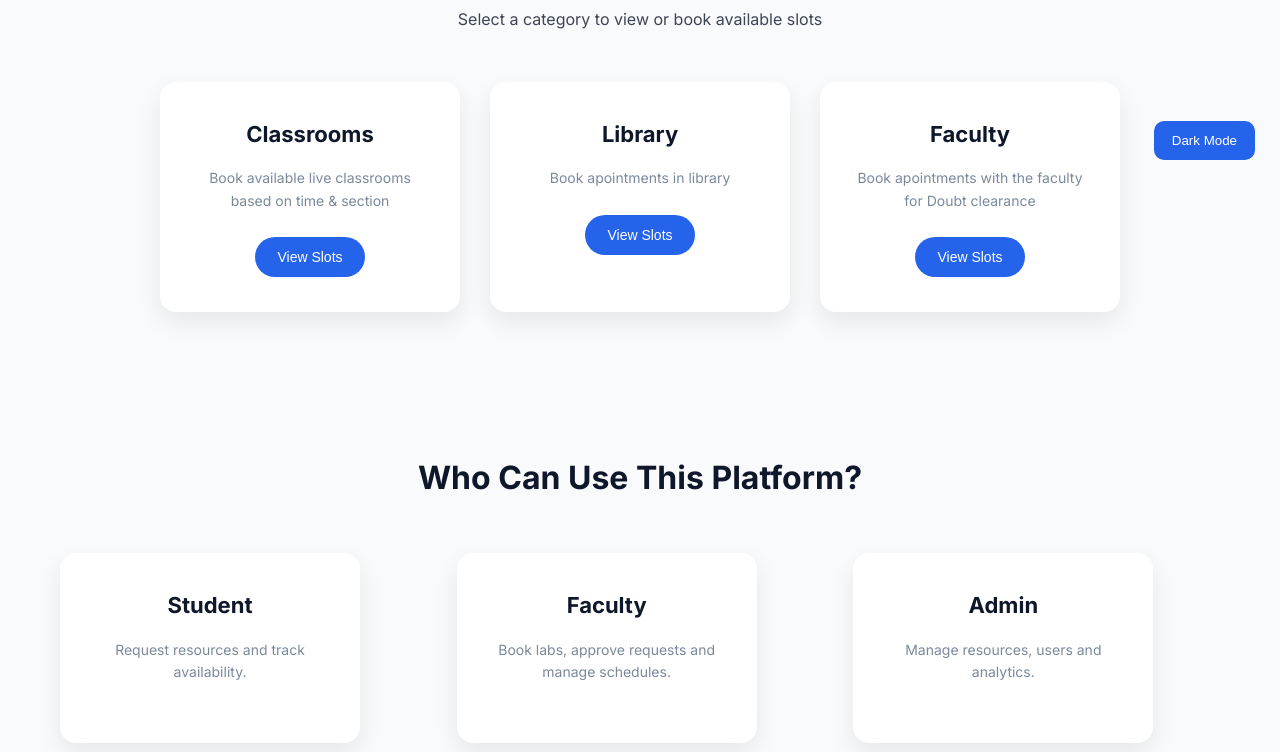
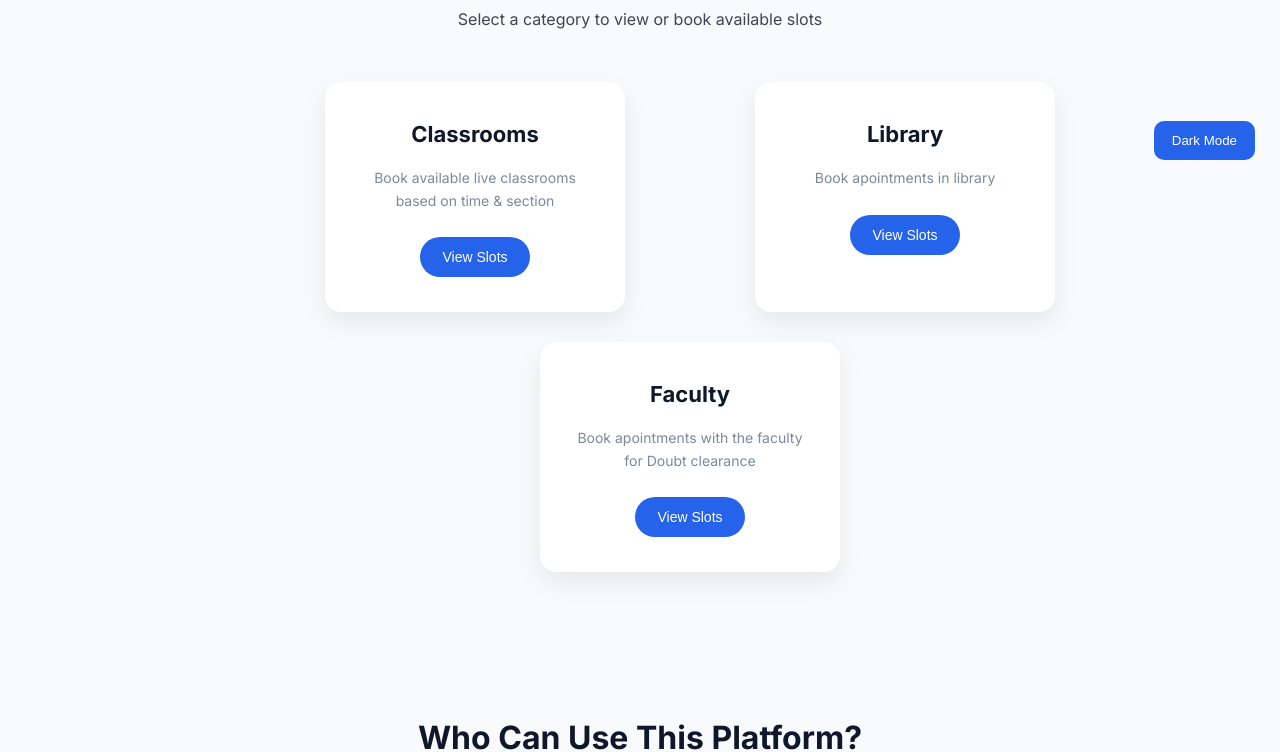
Before and after one commit to RudraNP07/campus-optimizer, a website: page frontend/dashboard.html in a window 1280 px wide. Shown: the part 615-1367 px from the top of the page. Drawn offline with Linux system fonts and the light colour scheme.

Commit message:
7th commit

```diff
--- a/frontend/dashboard.css
+++ b/frontend/dashboard.css
@@ -205,6 +205,7 @@ body {
 /* ---------- SECTION COMMON ---------- */
 section {
   padding: 80px 60px;
+  align-items: center;
 }
 
 section h2 {
@@ -218,6 +219,7 @@ section h2 {
   display: grid;
   grid-template-columns: repeat(auto-fit, minmax(260px, 1fr));
   gap: 30px;
+  align-items: center;
 }
 
 .card {
@@ -226,6 +228,7 @@ section h2 {
   border-radius: 16px;
   box-shadow: var(--shadow);
   text-align: center;
+  margin-left: 100px;
   transition: transform 0.3s ease;
 }
 
```
